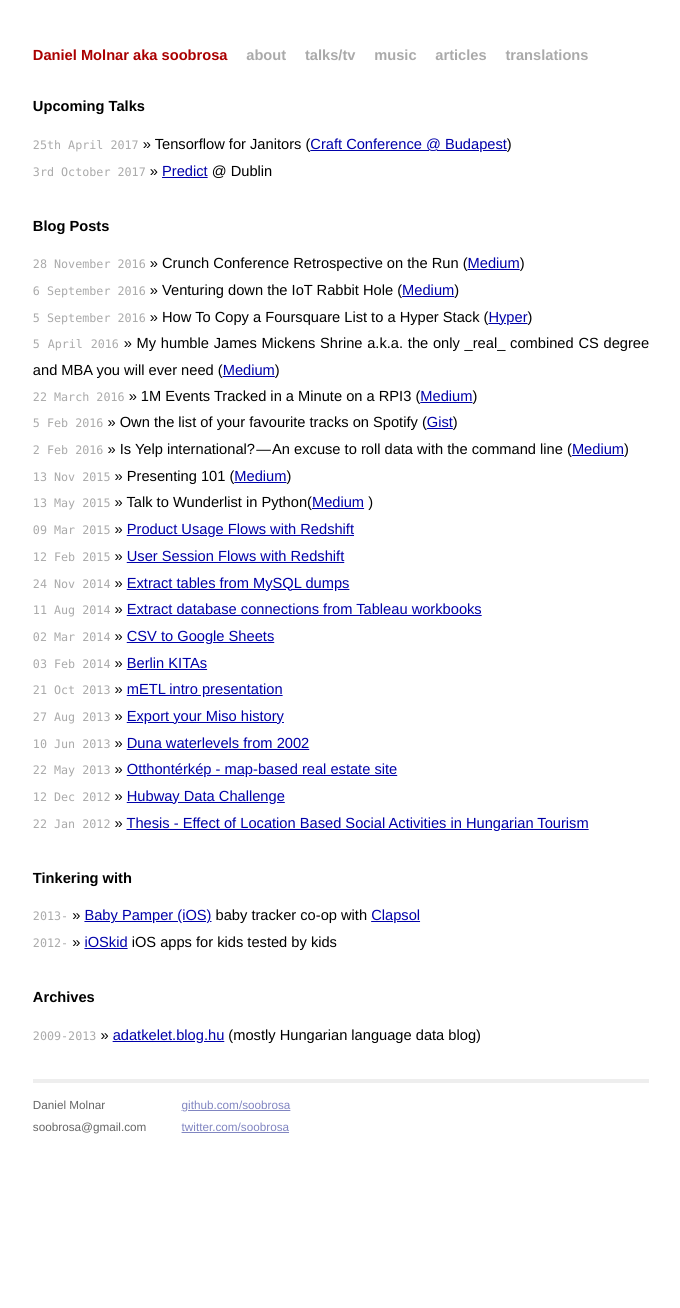
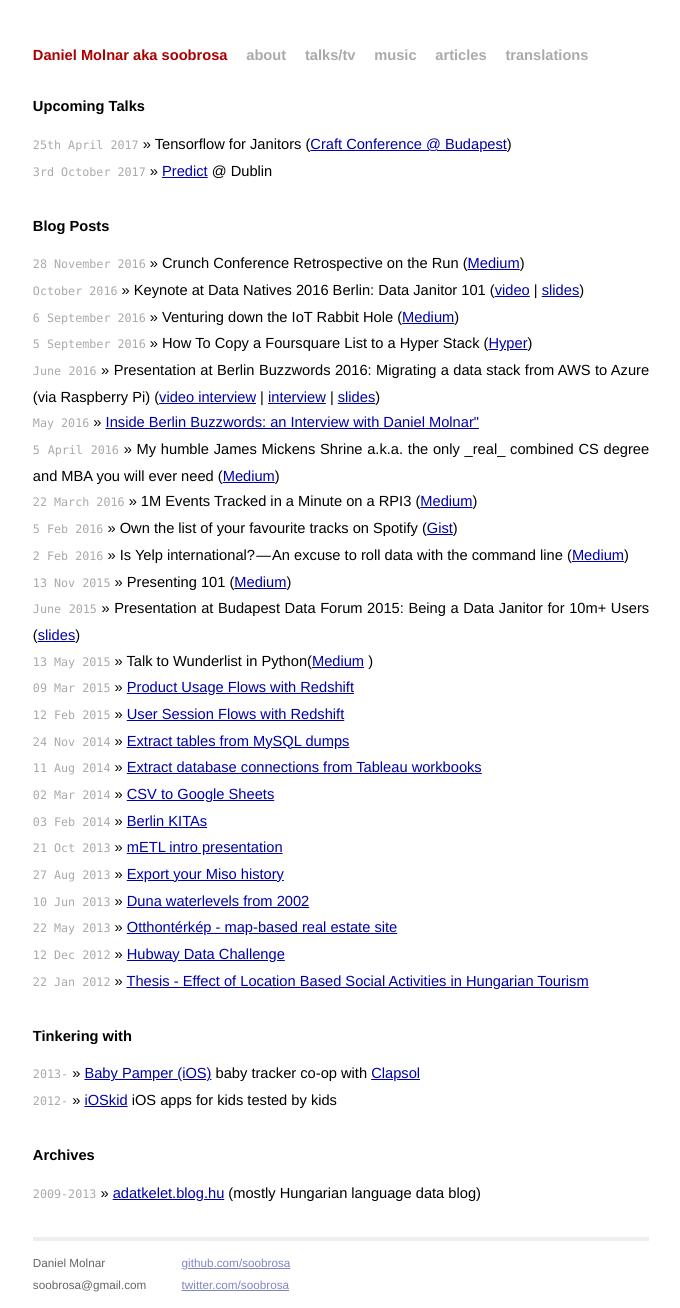
Before and after one commit to mojombo/mojombo.github.io, a Jekyll site: the page built from index.html, in a window 1280 px wide. Shown: the whole page, without its empty margins (299-979 px from the left). Built offline with Jekyll 4.4.1, drawn with Linux system fonts in a browser that asks for light colours; before the commit the page ends 1150 px from its top, so only the background shows below that.

Commit message:
Update index.html

```diff
--- a/index.html
+++ b/index.html
@@ -14,13 +14,17 @@
   <h1>Blog Posts</h1>
   <ul class="posts">
     <li><span>28 November 2016</span> &raquo; Crunch Conference Retrospective on the Run (<a href="https://medium.com/@soobrosa/crunch-conference-retrospective-on-the-run-e2e4839cee02#.e8do7ngm0">Medium</a>)
+    <li><span>October 2016</span> &raquo; Keynote at Data Natives 2016 Berlin: Data Janitor 101 (<a href="https://www.youtube.com/watch?v=oKWmg3oBJgc">video</a> | <a href="http://www.slideshare.net/soobrosa/data-janitor-101">slides</a>)
     <li><span>6 September 2016</span> &raquo; Venturing down the IoT Rabbit Hole (<a href="https://medium.com/@soobrosa/venturing-down-the-iot-rabbit-hole-5480f8273e68#.5l20h7d8m">Medium</a>)
     <li><span>5 September 2016</span> &raquo; How To Copy a Foursquare List to a Hyper Stack (<a href="http://community.hyperrr.co/t/how-to-copy-a-foursquare-list-to-a-hyper-stack/48">Hyper</a>)
+    <li><span>June 2016</span> &raquo; Presentation at Berlin Buzzwords 2016: Migrating a data stack from AWS to Azure (via Raspberry Pi) (<a href="https://www.youtube.com/watch?v=QhXPANTd9nE">video interview</a> | <a href="https://www.youtube.com/watch?v=9X7_nzZbZsA">interview</a> | <a href="http://www.slideshare.net/soobrosa/migrating-a-data-stack-from-aws-to-azure-via-raspberry-pi">slides</a>)
+    <li><span>May 2016</span> &raquo; <a href="https://berlinbuzzwords.de/news/inside-berlin-buzzwords-interview-daniel-molnar">Inside Berlin Buzzwords: an Interview with Daniel Molnar"</a></li>
     <li><span>5 April 2016</span> &raquo; My humble James Mickens Shrine a.k.a. the only _real_ combined CS degree and MBA you will ever need (<a href="https://medium.com/@soobrosa/my-humble-james-mickens-shrine-a-k-a-the-only-real-combined-cs-degree-and-mba-you-will-ever-need-1f437f496d1c#.f281aaqbh">Medium</a>)
     <li><span>22 March 2016</span> &raquo; 1M Events Tracked in a Minute on a RPI3 (<a href="https://medium.com/@soobrosa/1m-events-tracked-in-a-minute-on-a-rpi3-b5fb824d90bf#.ubobs2rnk">Medium</a>)
     <li><span>5 Feb 2016</span> &raquo; Own the list of your favourite tracks on Spotify (<a href="https://gist.github.com/soobrosa/a6119b2ee35555c296f3">Gist</a>)
     <li><span>2 Feb 2016</span> &raquo; Is Yelp international? — An excuse to roll data with the command line (<a href="https://medium.com/@soobrosa/is-yelp-international-an-excuse-to-roll-data-with-the-command-line-415dc04499a3#.gzu0dqg38">Medium</a>)
     <li><span>13 Nov 2015</span> &raquo; Presenting 101 (<a href="https://medium.com/wunderlist-engineering/presenting-101-c65283ab1828#.snfrx1j1z">Medium</a>)
+    <li><span>June 2015</span> &raquo; Presentation at Budapest Data Forum 2015: Being a Data Janitor for 10m+ Users (<a href="http://www.slideshare.net/soobrosa/6w-bp-datashow">slides</a>)
     <li><span>13 May 2015</span> &raquo; Talk to Wunderlist in Python(<a href="https://medium.com/wunderlist-engineering/talk-to-wunderlist-in-python-8c456a1ba821#.xutrr3cwt">Medium</a> )
     {% for post in site.categories["post"] %}
       <li><span>{{ post.date | date_to_string }}</span> &raquo; <a href="{{ post.url }}">{{ post.title }}</a></li>
```
